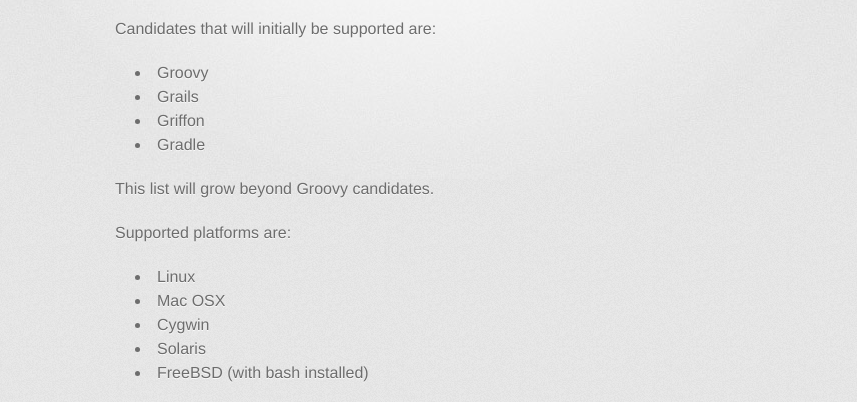
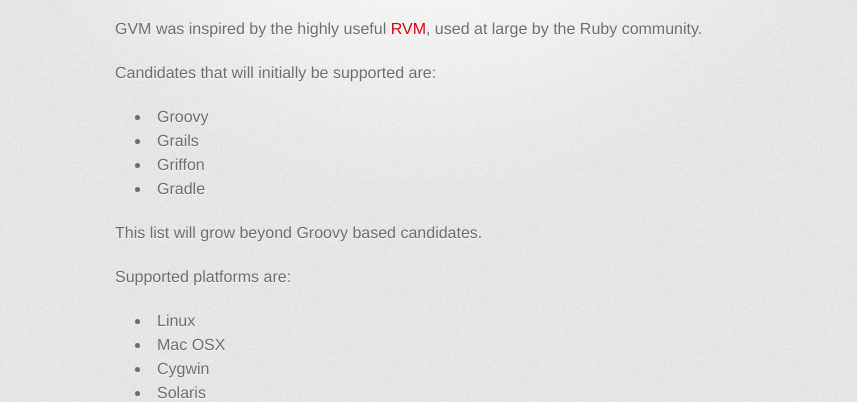
Before and after one commit to sdkman/sdkman-cli, a plain HTML site: page index.html in a window 1280 px wide. Shown: the part 394-796 px from the top of the page, without its empty margins (215-1072 px from the left). Drawn offline with Linux system fonts and the light colour scheme; a web font is replaced by a local one.

Commit message:
Pay homage to RVM :-)

```diff
--- a/index.html
+++ b/index.html
@@ -33,7 +33,9 @@
         <section id="main_content">
           <h1>GVM the Groovy enVironment Manager</h1>
 
-<p>GVM is a tool for managing parallel Versions of multiple Software Development Kits on most Unix based systems. It provides a convenient command line interface for installing, switching, removing and listing Candidates.</p>
+		  <p>GVM is a tool for managing parallel Versions of multiple Software Development Kits on most Unix based systems. It provides a convenient command line interface for installing, switching, removing and listing Candidates.</p>
+
+		  <p>GVM was inspired by the highly useful <a href="https://rvm.io/">RVM</a>, used at large by the Ruby community.</p>
 
 <p>Candidates that will initially be supported are:</p>
 
@@ -42,7 +44,7 @@
 <li>  Grails</li>
 <li>  Griffon</li>
 <li>  Gradle</li>
-</ul><p>This list will grow beyond Groovy candidates.</p>
+</ul><p>This list will grow beyond Groovy based candidates.</p>
 
 <p>Supported platforms are:</p>
 
@@ -77,7 +79,7 @@
 <pre><code>
 ...
 Usage: gvm &lt;command&gt; &lt;candidate&gt; [version]
-...
+
    command   : install, uninstall, list, use, current, selfupdate or help
    candidate : grails,groovy
    version   : optional, defaults to latest stable if not provided
```
